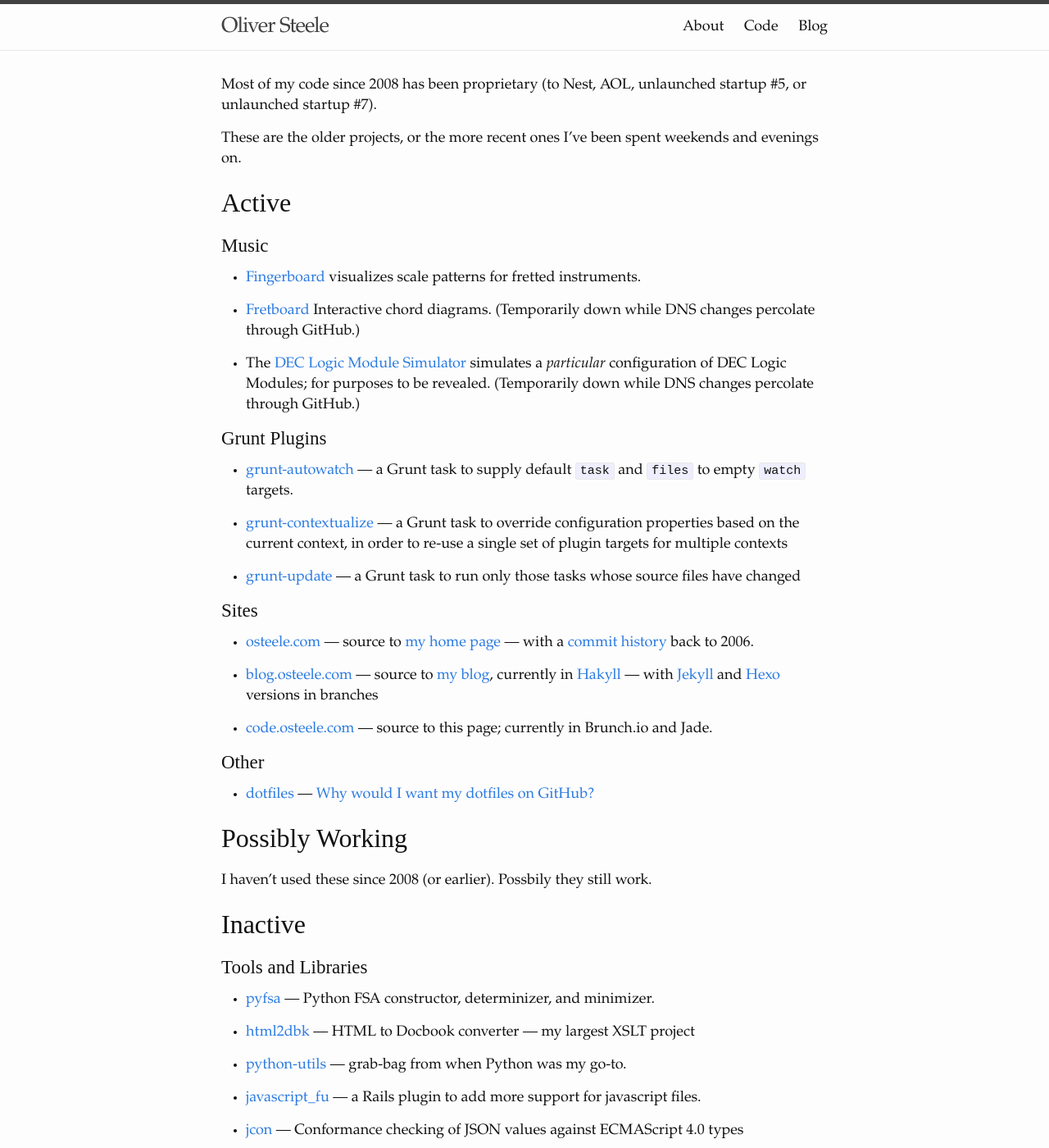
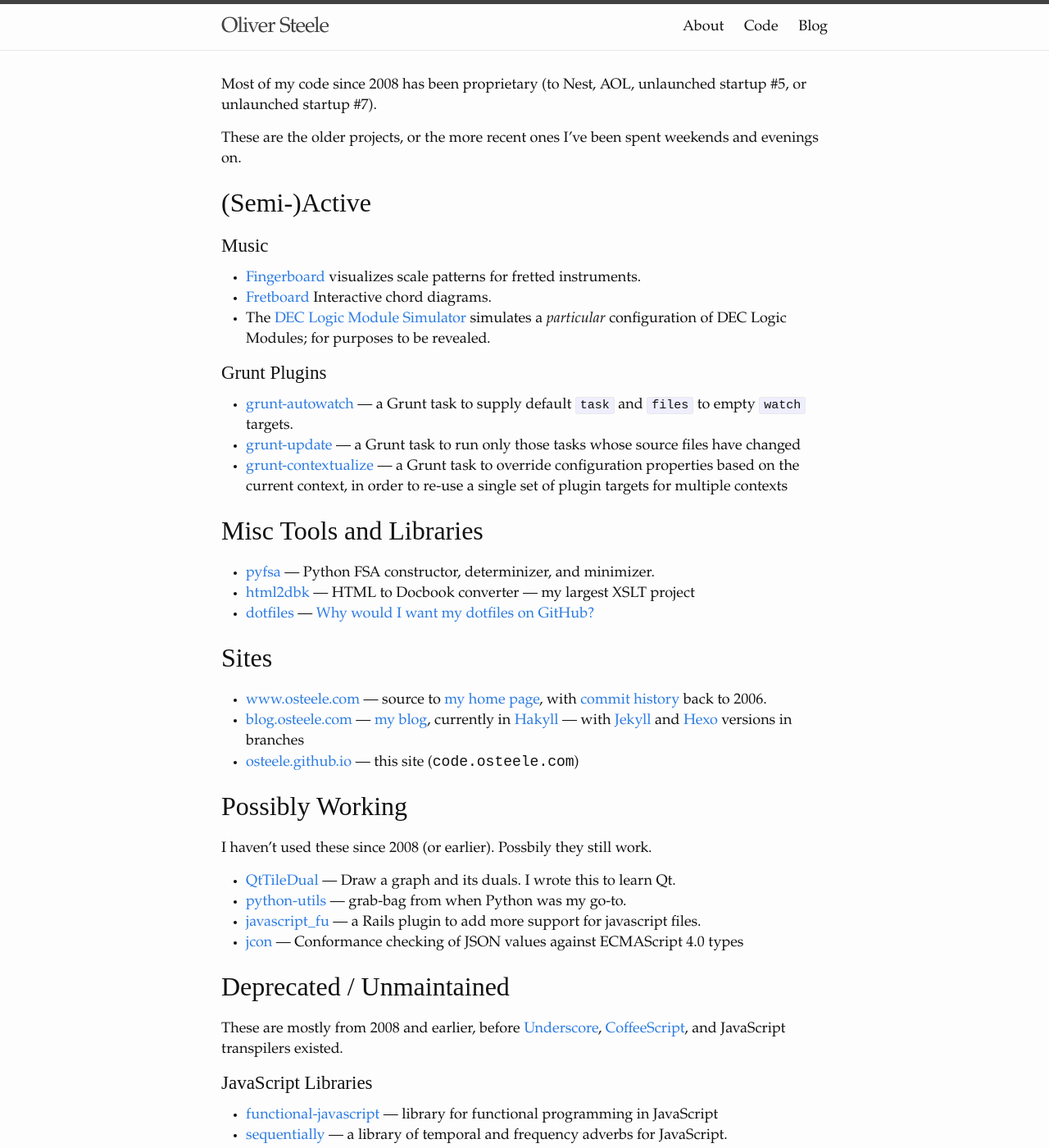
Before and after one commit to osteele/code.osteele.com, a Jekyll site: the page built from index.md, in a window 1280 px wide and 1400 px high. Shown: the whole window at 82% size. Built offline with Jekyll 4.4.1, drawn with Linux system fonts in a browser that asks for light colours; some of the changed text lies outside the part shown.

Commit message:
more recent index

```diff
--- a/index.md
+++ b/index.md
@@ -7,122 +7,83 @@
 
 These are the older projects, or the more recent ones I've been spent weekends and evenings on.
 
-## Active
+## (Semi-)Active
 
 ### Music
 
-* <a href="/fingerboard">Fingerboard</a>
-visualizes scale patterns for fretted instruments.
-
-* <a href="http://osteele.github.io/fretboard">Fretboard</a>
-Interactive chord diagrams.
-(Temporarily down while DNS changes percolate through GitHub.)
-
-* The <a href="http://osteele.github.io/ffmachine">DEC Logic Module Simulator</a>
-simulates a <em>particular</em> configuration of DEC Logic Modules; for purposes to be revealed.
-(Temporarily down while DNS changes percolate through GitHub.)
+*   [Fingerboard](/fingerboard) visualizes scale patterns for fretted instruments.
+*   [Fretboard](/fretboard) Interactive chord diagrams.
+*   The [DEC Logic Module Simulator](/ffmachine) simulates a _particular_ configuration of DEC Logic Modules; for purposes to be revealed.
 
 ### Grunt Plugins
 
-* <a href="https://github.com/osteele/grunt-autowatch">grunt-autowatch</a> &mdash; a Grunt task to supply default `task` and `files` to empty `watch` targets.
+*   [grunt-autowatch](https://github.com/osteele/grunt-autowatch) — a Grunt task to supply default `task` and `files` to empty `watch` targets.
+*   [grunt-update](https://github.com/osteele/grunt-update) — a Grunt task to run only those tasks whose source files have changed
+*   [grunt-contextualize](https://github.com/osteele/grunt-contextualize) — a Grunt task to override configuration properties based on the current context, in order to re-use a single set of plugin targets for multiple contexts
 
-* <a href="https://github.com/osteele/grunt-contextualize">grunt-contextualize</a> &mdash; a Grunt task to override configuration properties based on the current context, in order to re-use a single set of plugin targets for multiple contexts
+## Misc Tools and Libraries
 
-* <a href="https://github.com/osteele/grunt-update">grunt-update</a> &mdash; a Grunt task to run only those tasks whose source files have changed
+*   [pyfsa](https://github.com/osteele/pyfsa) — Python FSA constructor, determinizer, and minimizer.
+*   [html2dbk](https://github.com/osteele/html2dbk) — HTML to Docbook converter — my largest XSLT project
+*   [dotfiles](https://github.com/osteele/dotfiles) — [Why would I want my dotfiles on GitHub?](http://dotfiles.github.io)
 
-### Sites
+## Sites
 
-* <a href="https://github.com/osteele/osteele.com">osteele.com</a> &mdash; source to <a href="http://www.osteele.com">my home page</a> &mdash; with a <a href="https://github.com/osteele/osteele.com/commits/master">commit history</a> back to 2006.
-
-* <a href="https://github.com/osteele/blog.osteele.com">blog.osteele.com</a> &mdash; source to <a href="blog.osteele.com">my blog</a>, currently in <a href="http://jaspervdj.be/hakyll/">Hakyll</a> &mdash; with <a href="http://jekyllrb.com">Jekyll</a> and <a href="http://zespia.tw/hexo/">Hexo</a> versions in branches
-
-* <a href="https://github.com/osteele/code.osteele.com">code.osteele.com</a> &mdash; source to this page; currently in Brunch.io and Jade.
-
-### Other
-* <a href="https://github.com/osteele/dotfiles">dotfiles</a> &mdash; <a href="http://dotfiles.github.io">Why would I want my dotfiles on GitHub?</a>
+*   [www.osteele.com](https://github.com/osteele/osteele.com) — source to [my home page](http://www.osteele.com), with [commit history](https://github.com/osteele/osteele.com/commits/master) back to 2006.
+*   [blog.osteele.com](https://github.com/osteele/blog.osteele.com) — [my blog](blog.osteele.com), currently in [Hakyll](http://jaspervdj.be/hakyll/) — with [Jekyll](http://jekyllrb.com) and [Hexo](http://zespia.tw/hexo/) versions in branches
+*   [osteele.github.io](https://github.com/osteele/osteele.github.io) — this site (<tt>code.osteele.com</tt>)
 
 ## Possibly Working
 
 I haven't used these since 2008 (or earlier). Possbily they still work.
 
-## Inactive
-### Tools and Libraries
-
-* <a href="https://github.com/osteele/pyfsa">pyfsa</a> &mdash; Python FSA constructor, determinizer, and minimizer.
-
-* <a href="https://github.com/osteele/html2dbk">html2dbk</a> &mdash; HTML to Docbook converter &mdash; my largest XSLT project
-
-* <a href="https://github.com/osteele/python-utils">python-utils</a> &mdash; grab-bag from when Python was my go-to.
-
-* <a href="https://github.com/osteele/javascript_fu">javascript_fu</a> &mdash; a Rails plugin to add more support for javascript files.
-
-* <a href="https://github.com/osteele/jcon">jcon</a> &mdash; Conformance checking of JSON values against ECMAScript 4.0 types
-
-### Applications
-
-* <a href="https://github.com/osteele/QtTileDual">QtTileDual</a> &mdash; Draw a graph and its duals. I wrote this to learn Qt.
+*   [QtTileDual](https://github.com/osteele/QtTileDual) — Draw a graph and its duals. I wrote this to learn Qt.
+*   [python-utils](https://github.com/osteele/python-utils) — grab-bag from when Python was my go-to.
+*   [javascript_fu](https://github.com/osteele/javascript_fu) — a Rails plugin to add more support for javascript files.
+*   [jcon](https://github.com/osteele/jcon) — Conformance checking of JSON values against ECMAScript 4.0 types
 
 ## Deprecated / Unmaintained
 
-These are mostly from 2008 and earlier, before <a href="http://underscorejs.org">Underscore</a>, <a href="http://coffeescript.org">CoffeeScript</a>,
-and JavaScript transpilers existed.
+These are mostly from 2008 and earlier, before [Underscore](http://underscorejs.org), [CoffeeScript](http://coffeescript.org), and JavaScript transpilers existed.
 
 ### JavaScript Libraries
 
-* <a href="https://github.com/osteele/functional-javascript">functional-javascript</a> &mdash; library for functional programming in JavaScript
-
-* <a href="https://github.com/osteele/sequentially">sequentially</a> &mdash; a library of temporal and frequency adverbs for JavaScript.
-
-* <a href="https://github.com/osteele/fluently">fluently</a> &mdash; Fluent programming (chained method calls) for JavaScript
-
-* <a href="https://github.com/osteele/mop-js">mop-js</a> &mdash; JavaScript utilities for Metaobject Programming
-
-* <a href="https://github.com/osteele/collections-js">collections-js</a> Framework-independent JavaScript collection methods.
-
-* <a href="https://github.com/osteele/jquery-profile">jquery-profile</a> &mdash; Profile calls to jQuery selectors
-
-* <a href="https://github.com/osteele/protodoc">protodoc</a> &mdash;JavaScript documentation generator and pydoc equivalent.
-
-* <a href="https://github.com/osteele/jsspec">jsspec</a> &mdash; A clone of Alan Kang's <a href="http://code.google.com/p/jsspec/">JSSpec</a>
+*   [functional-javascript](https://github.com/osteele/functional-javascript) — library for functional programming in JavaScript
+*   [sequentially](https://github.com/osteele/sequentially) — a library of temporal and frequency adverbs for JavaScript.
+*   [fluently](https://github.com/osteele/fluently) — Fluent programming (chained method calls) for JavaScript
+*   [mop-js](https://github.com/osteele/mop-js) — JavaScript utilities for Metaobject Programming
+*   [collections-js](https://github.com/osteele/collections-js) Framework-independent JavaScript collection methods.
+*   [jquery-profile](https://github.com/osteele/jquery-profile) — Profile calls to jQuery selectors
+*   [protodoc](https://github.com/osteele/protodoc) —JavaScript documentation generator and pydoc equivalent.
+*   [jsspec](https://github.com/osteele/jsspec) — A clone of Alan Kang's [JSSpec](http://code.google.com/p/jsspec/)
 
 ### Ruby and Rails Gems and Plugins
 
-* <a href="https://github.com/osteele/gem_recent-updates">gem_recent-updates</a> &mdash; A gem command plugin that displays the tops of the history files of recently updated gems.
+*   [gem_recent-updates](https://github.com/osteele/gem_recent-updates) — A gem command plugin that displays the tops of the history files of recently updated gems.
+*   [db_content](https://github.com/osteele/db_content) — Rails plugin to add sql dump and restore tasks
 
-* <a href="https://github.com/osteele/db_content">db_content</a> &mdash; Rails plugin to add sql dump and restore tasks
+### JavaScript and Ruby Applications
 
-### OpenLaszlo
+*   [storyboard](https://github.com/osteele/storyboard) — An ruby-processing extension for scripting storyboarded explanatory visualizations. I never finished this.
+*   [cfdg-js](https://github.com/osteele/cfdg-js) — A JavaScript implementation of Chris Coyne's Context Free Design Grammar.
 
-* <a href="https://github.com/osteele/openlaszlo_plugin">openlaszlo_plugin</a>
+### OpenLaszlo-related
 
-* <a href="https://github.com/osteele/ropenlaszlo">ropenlaszlo</a>
-
-* <a href="https://github.com/osteele/openlaszlo-rails-example">openlaszlo-rails-example</a>
-
-* <a href="https://github.com/osteele/expialidocious">expialidocious</a> &mdash; Timeline tag browser for delicious, in OpenLaszlo
-
-* <a href="https://github.com/osteele/lzosutils">lzosutils</a> &mdash; OpenLaszlo utilities: flash bridge, ajax, etc.
-
-* <a href="https://github.com/osteele/openlaszlo-json">openlaszlo-json</a> &mdash; JSON library for OpenLaszlo
-
-* <a href="https://github.com/osteele/lztestkit">lztestkit</a> &mdash; BDD for OpenLaszlo.
-
-### Applications
-
-* <a href="https://github.com/osteele/storyboard">storyboard</a> &mdash; An ruby-processing extension for scripting storyboarded explanatory visualizations. I never finished this.
-
-* <a href="https://github.com/osteele/cfdg-js">cfdg-js</a> &mdash; A JavaScript implementation of Chris Coyne's Context Free Design Grammar.
+*   [openlaszlo_plugin](https://github.com/osteele/openlaszlo_plugin)
+*   [ropenlaszlo](https://github.com/osteele/ropenlaszlo)
+*   [openlaszlo-rails-example](https://github.com/osteele/openlaszlo-rails-example)
+*   [expialidocious](https://github.com/osteele/expialidocious) — Timeline tag browser for delicious, in OpenLaszlo
+*   [lzosutils](https://github.com/osteele/lzosutils) — OpenLaszlo utilities: flash bridge, ajax, etc.
+*   [openlaszlo-json](https://github.com/osteele/openlaszlo-json) — JSON library for OpenLaszlo
+*   [lztestkit](https://github.com/osteele/lztestkit) — BDD for OpenLaszlo.
 
 ### Other
 
-* <a href="https://github.com/osteele/cl-spec">cl-spec</a> BDD for Common Lisp
-
-* <a href="https://github.com/osteele/wideurl.com">wideurl.com</a> &mdash; joke site from a long time ago
-
-* <a href="http://www.osteele.com/sources">Historical projects page</a>
+*   [cl-spec](https://github.com/osteele/cl-spec) BDD for Common Lisp
+*   [wideurl.com](https://github.com/osteele/wideurl.com) — joke site from a long time ago
 
 ## Related Pages
 
-* <a href="https://github.com/osteele?tab=repositories">GitHub repositories</a>
-
-* <a href="https://github.com/osteele">GitHub profile page</a>
+*   [Historical projects page](http://www.osteele.com/sources)
+*   [GitHub repositories](https://github.com/osteele?tab=repositories)
+*   [GitHub profile page](https://github.com/osteele)
```
